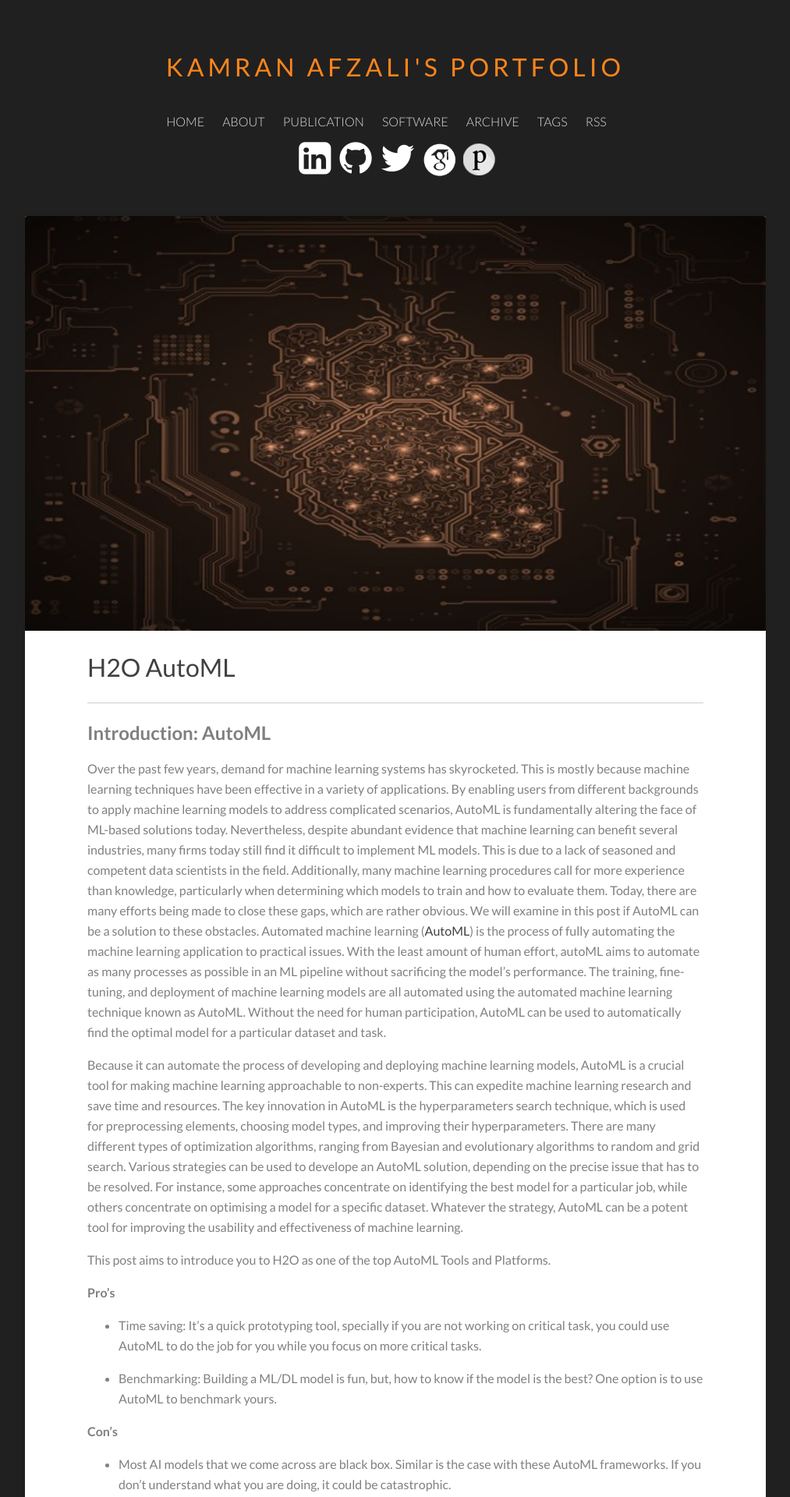
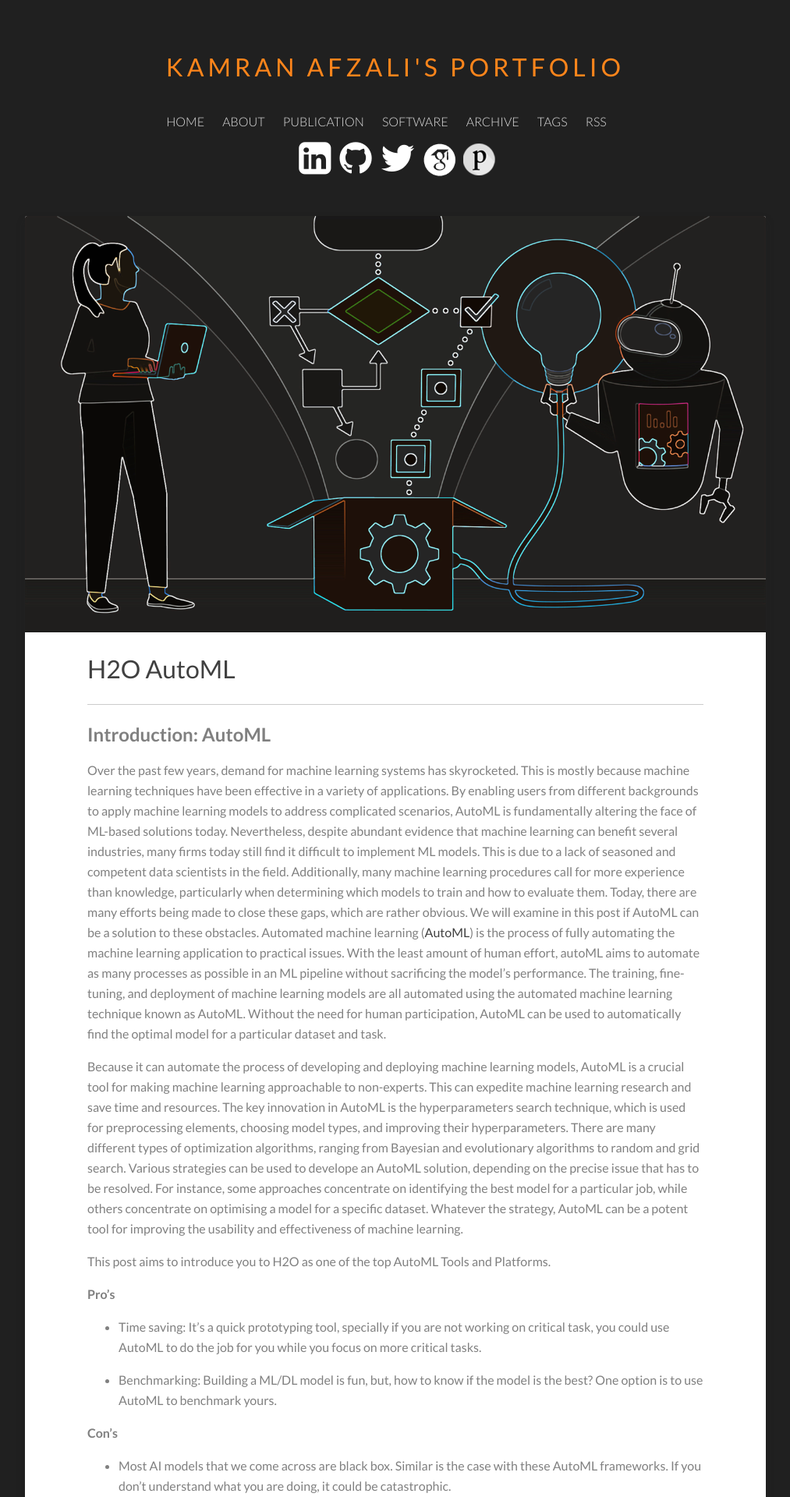
Before and after one commit to Kamran-Afzali/Kamran-Afzali.github.io, a Jekyll site: the page built from _posts/2022-10-25-automl.md, in a window 1280 px wide. Shown: the top 1920 px of the page at 78% size, without its empty margins (133-1146 px from the left). Built offline with Jekyll 4.4.1, drawn with Linux system fonts in a browser that asks for light colours.

Commit message:
Update 2022-10-25-automl.md

```diff
--- a/_posts/2022-10-25-automl.md
+++ b/_posts/2022-10-25-automl.md
@@ -2,7 +2,7 @@
 layout: post
 categories: posts
 title: H2O AutoML
-featured-image: /images/P1.jpg
+featured-image: /images/XAI2.png
 tags: [AutoML, H2O, Machine Learning]
 date-string: Octobre 2022
 ---
```
